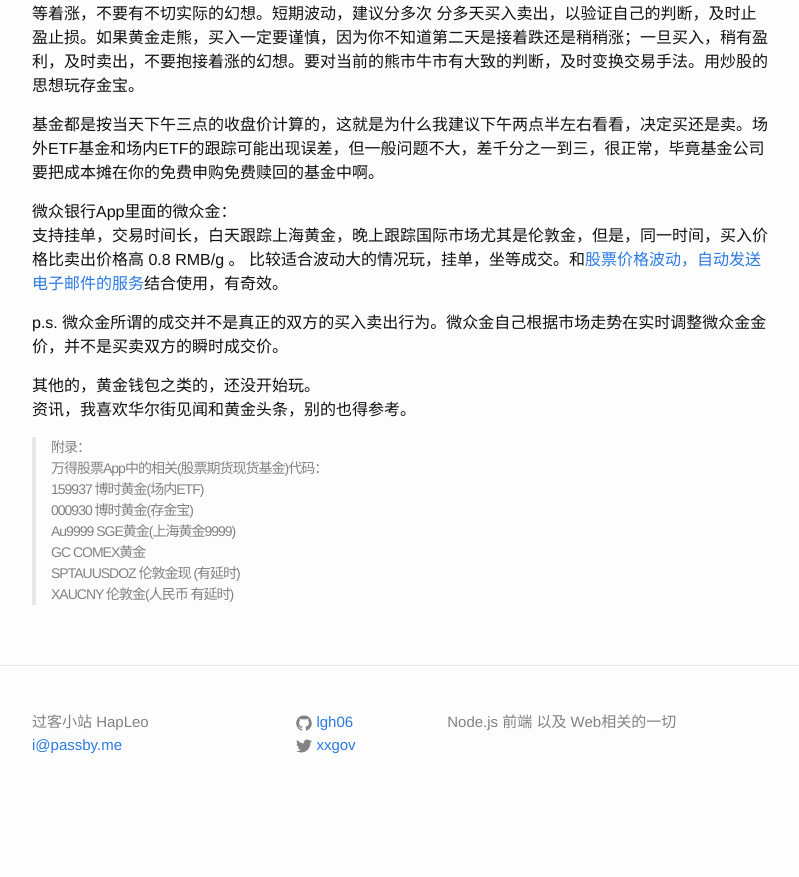
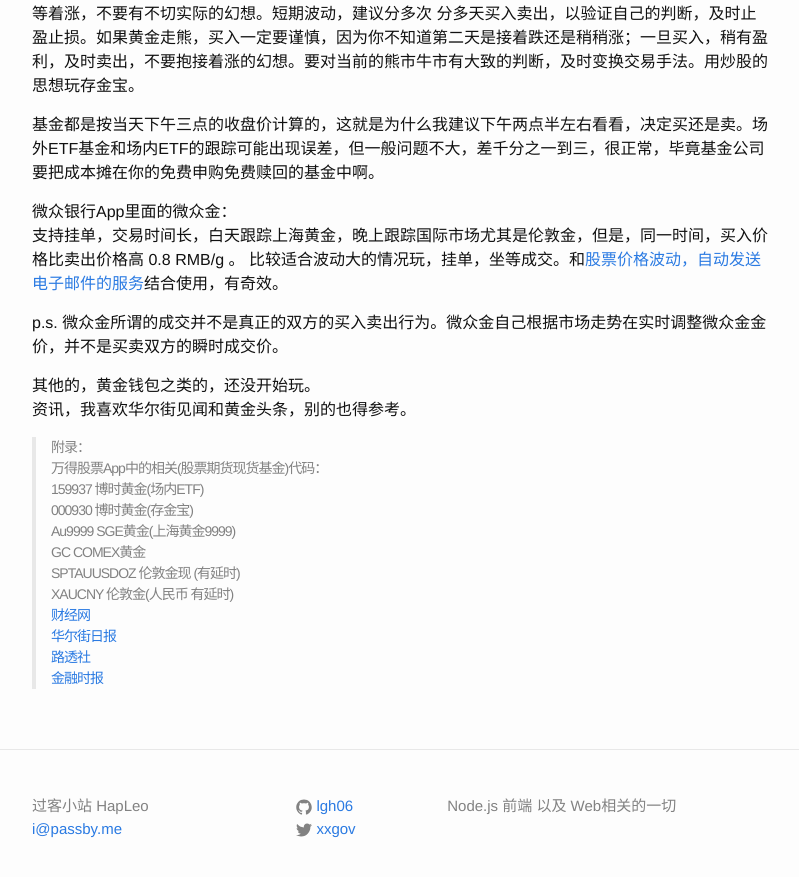
Before and after one commit to lgh06/blog, a Jekyll site: the page built from _posts/2017-01-11-gold.md, in a window 1280 px wide and 900 px high, scrolled down 750 px. Shown: the top 877 px of the window, without its empty margins (238-1037 px from the left). Built offline with Jekyll 4.4.1, drawn with Linux system fonts in a browser that asks for light colours; before the commit the page ends 1566 px from its top, so only the background shows below that.

Commit message:
update news link of gold

```diff
--- a/_posts/2017-01-11-gold.md
+++ b/_posts/2017-01-11-gold.md
@@ -45,3 +45,7 @@
 > GC COMEX黄金
 > SPTAUUSDOZ 伦敦金现 (有延时)
 > XAUCNY 伦敦金(人民币 有延时)
+> [财经网](http://www.caijing.com.cn/)
+> [华尔街日报](http://cn.wsj.com/)
+> [路透社](http://cn.reuters.com/)
+> [金融时报](http://www.ftchinese.com/)
```
